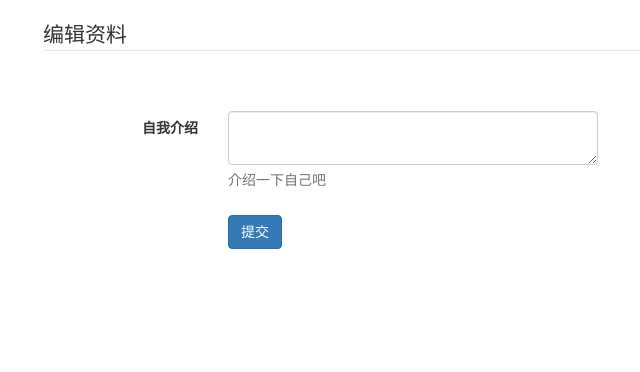
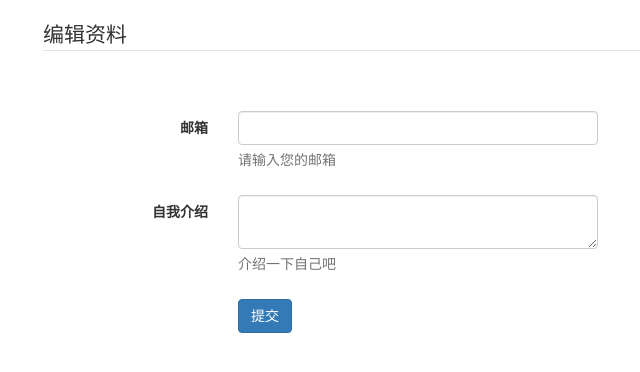
Before and after one commit to Twotiger/iforj, a Django app: template qa/templates/edit-profile.html in a window 1280 px wide. Shown: the part 52-424 px from the top of the page, without its empty margins (27-667 px from the left). Run offline with Django 3.2, Linux system fonts and the light colour scheme; the template is opened without the code that fills it, so the values that code supplies are empty; some libraries are stand-ins or nearby versions.

Commit message:
Revert "禁止用户修改邮箱"
This reverts commit 3c388d29bf234d9f392c3b8c703c6409b9bc0552.

```diff
--- a/qa/templates/edit-profile.html
+++ b/qa/templates/edit-profile.html
@@ -15,12 +15,12 @@
                 {{ errors|beautify_errors }}
                 <br>
                 <div class="form-group">
-{#                    <label class="col-sm-2 control-label" for="email">邮箱</label>#}
-{#                    <div class="col-sm-4">#}
-{#                        <input class="form-control" name="new_email" type="text" value="{{ email }}">#}
-{#                        <span class="help-block">请输入您的邮箱</span>#}
-{#                    </div>#}
-{#                </div>#}
+                    <label class="col-sm-2 control-label" for="email">邮箱</label>
+                    <div class="col-sm-4">
+                        <input class="form-control" name="new_email" type="text" value="{{ email }}">
+                        <span class="help-block">请输入您的邮箱</span>
+                    </div>
+                </div>
                 <div class="form-group">
                     <label class="col-sm-2 control-label" for="intro">自我介绍</label>
                     <div class="col-sm-4">
--- a/qa/views.py
+++ b/qa/views.py
@@ -225,18 +225,22 @@ def editProfile(request):
     else:
         user_id = None
     user = User.objects.get(id=user_id)
+    old_email = user.email
     old_introduction = user.introduction
 
     if request.method == "POST":
         f = EditProfileForm(request.POST)
         if f.is_valid():
+            new_email = f.cleaned_data["new_email"]
             new_introduction = f.cleaned_data["new_introduction"]
+            user.email = new_email
+            user.vericode = hashlib.sha1(new_email+EMAIL_SALT).hexdigest()
             user.introduction = new_introduction
             user.save()
             return HttpResponseRedirect("/programmer/%s" % str(user_id))
         else:
             return render(request, "edit-profile.html", {'errors': f.errors, "name": name.split("&")})
-    return render(request, "edit-profile.html", {"introduction": old_introduction,
+    return render(request, "edit-profile.html", {"email": old_email, "introduction": old_introduction,
                                                  "name": name.split("&")})
 
 
```
Also changed, not shown: qa/form.py (+12 -13 lines).
